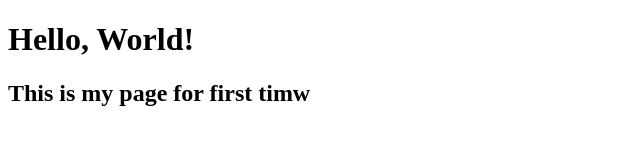
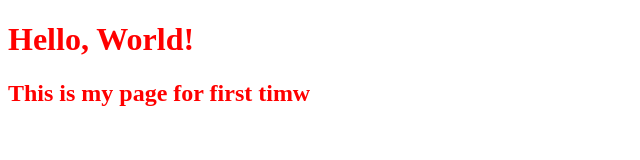
Before and after one commit to SHH-ICS/html-page-kimle9, a plain HTML site: page index.html in a window 1280 px wide. Shown: the whole page, without its empty margins (0-640 px from the left). Drawn offline with Linux system fonts and the light colour scheme.

Commit message:
Update index.html

```diff
--- a/index.html
+++ b/index.html
@@ -5,7 +5,7 @@
   </head>
 
   <body>
-    <h1>Hello, World!</h1>
+    <h1><FONT COLOR="RED">Hello, World!</h1>
 <h2> This is my page for first timw</h2>
   </body>
 
```
